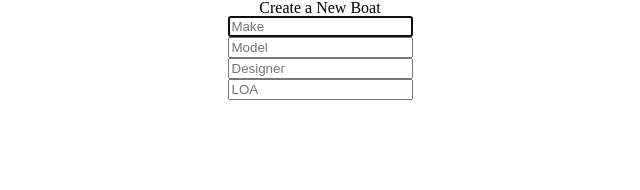
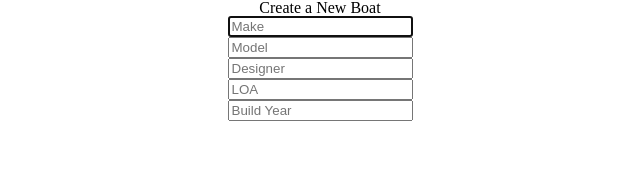
Before and after one commit to bhonestly/sailboat-listings, a React (Create React App) app in the folder client/: page /boats/new in a window 1280 px wide. Shown: the top 190 px of the page, without its empty margins (320-960 px from the left). Built offline with nearby package versions, Linux system fonts and the light colour scheme; no server answers; the HTML template or start-up script is replaced by a standard one.

Commit message:
build year input

```diff
--- a/client/src/screens/BoatCreate/BoatCreate.jsx
+++ b/client/src/screens/BoatCreate/BoatCreate.jsx
@@ -79,6 +79,16 @@ export default function BoatCreate() {
             required
             onChange={handleChange}
           />
+          <br />
+          <input
+            className='create-input-build-year'
+            placeholder='Build Year'
+            value={boat.build_year}
+            name='build_year'
+            required
+            onChange={handleChange}
+          />
+
       </form>
     </div>
   )
```
